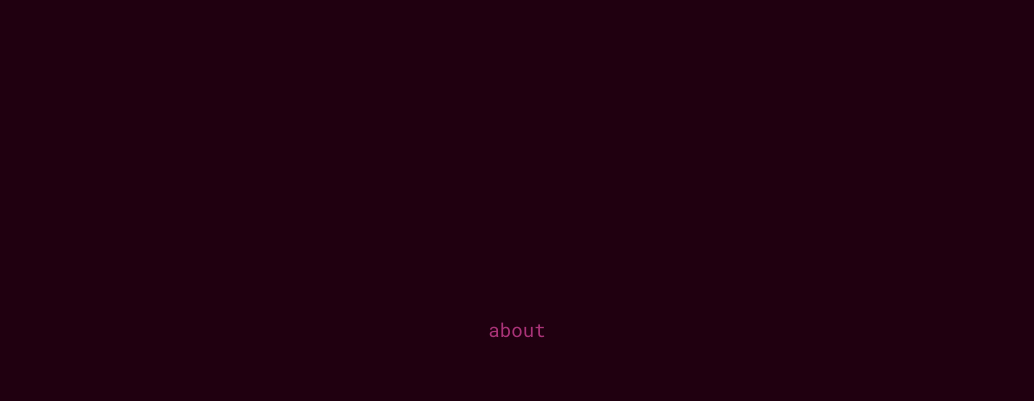
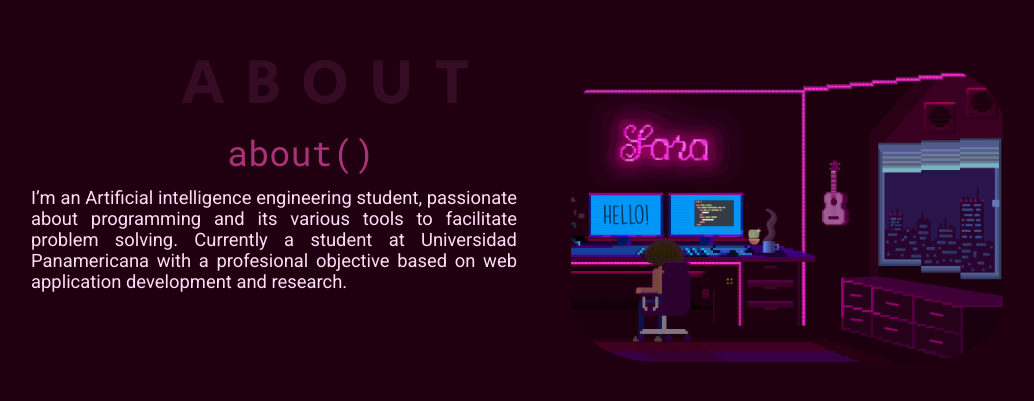
Before and after one commit to saracarolina12/myPortfolio, a React (Create React App) app: page / in a window 1280 px wide. Shown: the part 939-1340 px from the top of the page, without its empty margins (123-1157 px from the left). Built offline with nearby package versions, Linux system fonts and the light colour scheme; a web font is replaced by a local one.

Commit message:
main&about

```diff
--- a/src/components/About.jsx
+++ b/src/components/About.jsx
@@ -2,9 +2,26 @@ import React from 'react'
 
 function About() {
     return (
-        <div id='features'>
-            <p className='myabout'>about</p>
+        <>
+        <div id='main' className='row'>
+            <div className='name column vertical-center'>
+                <p className='title-text'>about()</p>
+                <p className='background-text'>ABOUT</p>
+                <p className='mydescription'>I’m an Artificial intelligence engineering
+                    student, passionate about
+                    programming and its various tools to
+                    facilitate problem solving. Currently a
+                    student at Universidad Panamericana
+                    with a profesional objective based on
+                    web application development and
+                    research.
+                </p>
+            </div>
+            <div className='about-me column center'>
+                <img src={ require('../images/AboutMe.png') } />
+            </div>
         </div>
+    </>
     )
 }
 
--- a/src/components/Navbar.jsx
+++ b/src/components/Navbar.jsx
@@ -43,7 +43,7 @@ function Navbar() {
                 <li><Link to='#'>contact()</Link></li>
                 <ThemeProvider theme={theme}>
                     <a href="https://drive.google.com/file/d/1Ft5ETm626Eyxd4hLTG5qP2K32CVKr-TA/view?usp=sharing" target="_blank">
-                        <Button  style={{ borderRadius: 20 }}  className='buttonR2esume' color='primary'  variant="outlined">Resume</Button>
+                        <Button  style={{ borderRadius: 20 }}  className='buttonResume' color='primary'  variant="outlined">Resume</Button>
                     </a>
                 </ThemeProvider>
             </ul>
--- a/src/index.css
+++ b/src/index.css
@@ -2,6 +2,7 @@
 @import url('https://fonts.googleapis.com/css2?family=Roboto+Mono&display=swap'); /*Hi my name is...*/
 @import url('https://fonts.googleapis.com/css2?family=Ibarra+Real+Nova&display=swap'); /*Sara Gómez*/
 @import url('https://fonts.googleapis.com/css2?family=Roboto&display=swap'); /*Web Developer...*/
+@import url('https://fonts.googleapis.com/css2?family=Secular+One&display=swap'); /*transparent tittles*/
 body::-webkit-scrollbar {
     width: 12px;               /* width of the entire scrollbar */
 }
@@ -48,6 +49,14 @@ input{
 }
 .row{
     display: flex;
+    /* background-color: blue; */
+
+    width: 100%;
+    display: flex;
+    flex-direction: row;
+    flex-wrap: wrap;
+    justify-content: center;
+    align-items: center;
 }
 .center{
     display: -webkit-box;  /* OLD - iOS 6-, Safari 3.1-6, BB7 */
@@ -87,7 +96,7 @@ input{
 }
 nav{
 	display: flex;
-	justify-content: space-around;
+	/* justify-content: space-around; */
 	align-items: center;
 	position: fixed;
 	left: 0;
@@ -95,14 +104,23 @@ nav{
 	width:100%;
 	z-index: 1;
     background-color: transparent;
-    transition: 0.6s ease-in-out;
 }
 nav.active{
-	/* box-shadow: 5px 10px 30px rgba(0, 0, 0, 0.157); */
-	/* background-color: #000000; */
+    top: 120%;
+    opacity: 0;
+    visibility: hidden;
+    position: absolute;
+    top: 0;
+    width:100%;
+    max-width: 150px;
+    transition: all 0.5s ease 0s;
+    -webkit-transition: all 0.5s ease 0s;
 }
 nav ul{
+    /* background-color: pink; */
     display: flex;
+    align-items: center;
+    justify-content: center;
 }
 .active{
     color:#ffffff;
@@ -111,9 +129,7 @@ nav ul{
 .active:hover{
     transition: all ease 0.2s;
 }
-    .buttonResume{
-        height: 10%;
-    }
+
 .buttonResume:hover{
     color:#cf3b91;
     transition: all ease 0.2s;
@@ -138,6 +154,7 @@ nav ul{
     height: 10%;
 }
 nav ul li a:hover{
+
     color:#d8add6;
     font-size: 1rem;
         transition: all ease 0.2s;
@@ -155,13 +172,11 @@ nav .menu-btn,
 }
 .name{
     height: 40%;
-    /* background-color: chocolate; */
+    /* background-color: chocolate;  */
     text-align: left;
 	position: relative;
 
     left: 5%;
-    justify-content: center;
-    min-height: 80vh;
 }
 .hi{
     font-family: 'Roboto Mono', monospace;
@@ -176,10 +191,12 @@ nav .menu-btn,
     margin: 0;
 }
 .mydescription{
+    width: 90%;
     font-family: 'Roboto', sans-serif;
     color:#FFDDF8;
     font-size: 115%;
     margin: 0;
+    text-align: justify;
 }
 .name .details{
     font-size: 23px;
@@ -235,8 +252,6 @@ nav .menu-btn,
     display: flex;
     justify-content: center;
     align-content: center;
-
-
 }
 .a-box{
     background-color: #000000;
@@ -369,84 +384,22 @@ nav .menu-btn,
 	position: relative;
 }
 
-.about-text{
-    width: 45%;
-    color: #fff;
-    list-style: circle;
+.title-text{
+    font-family: 'Roboto Mono', monospace;
+    color: #AA3378;
+    font-size: 2.2rem;
+    margin: 0;
+    text-align: center;
+    padding-bottom: 2%;
+    margin-top: -1%;
 }
-.about-text h1{
-	font-size: 3rem;
-	color:#FF1414;
-    font-weight: 500;
-    margin: 0px;
-	padding: 0px;
+.background-text{
+    color: #b551a126;
+    font-size: 4.0rem;
+    position: absolute;
+    z-index:100;
+    top: -55%;
+    right: 15%;
+    letter-spacing: 20px;
+    font-family: 'Secular One', sans-serif;
 }
-.about-text p{
-    width: 80%;
-	font-size: 1.2rem;
-	color:#cecece;
-
-}
-.about-text button{
-    margin-top: 20px;
-	width: 140px;
-	height: 45px;
-	border-radius: 10px;
-	border: none;
-    outline: none;
-    color: #ffffff;
-	background-color:#FF1414;
-}
-.about-text button:hover{
-    box-shadow: 5px 10px 30px rgba(255, 2, 2, 0.336);
-	background-color: rgb(0, 0, 0);
-    transition: all ease 0.3s;
-    color: #ffffff;
-}
-.about-image{
-    width: 50%;
-}
-.about-image img{
-    width: 600px;
-}
-
-#contact{
-    width:100%;
-    display:flex;
-    justify-content: center;
-    align-items: center;
-    flex-direction: column;
-}
-#contact h1{
-    color: #fff;
-    font-size: 3rem;
-}
-#contact form{
-    width:600px;
-    display:flex;
-    flex-direction: column;
-    justify-content: center;
-    align-items: center;
-    margin-bottom: 40px;
-}
-#contact form input,
-#contact form textarea{
-    width:100%;
-    height:50px;
-    margin:5px 0px;
-    padding: 10px;
-    border: none;
-    outline: none;
-    background-color: #ffffff2d;
-    color: #ffffff;
-    border-radius: 5px;
-}
-#contact form textarea{
-    height: 150px;
-}
-#contact form input[type="submit"]{
-    height: 45px;
-    background: linear-gradient(90deg, #FF1414 20%,#f70000);
-    color: #ffffff;
-    text-transform: uppercase;
-}
```
Lines whose indentation alone changed are shown as unchanged.
